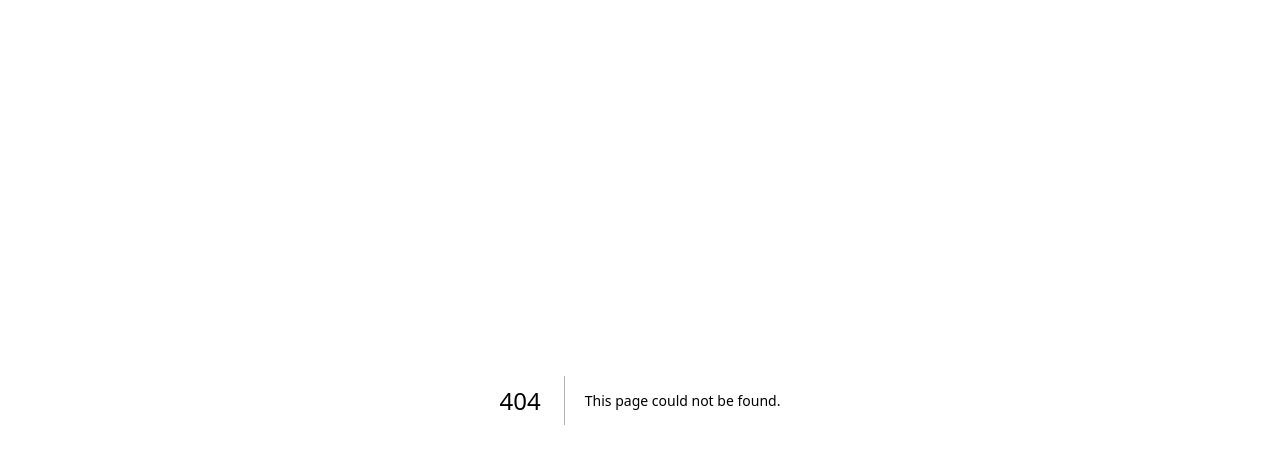
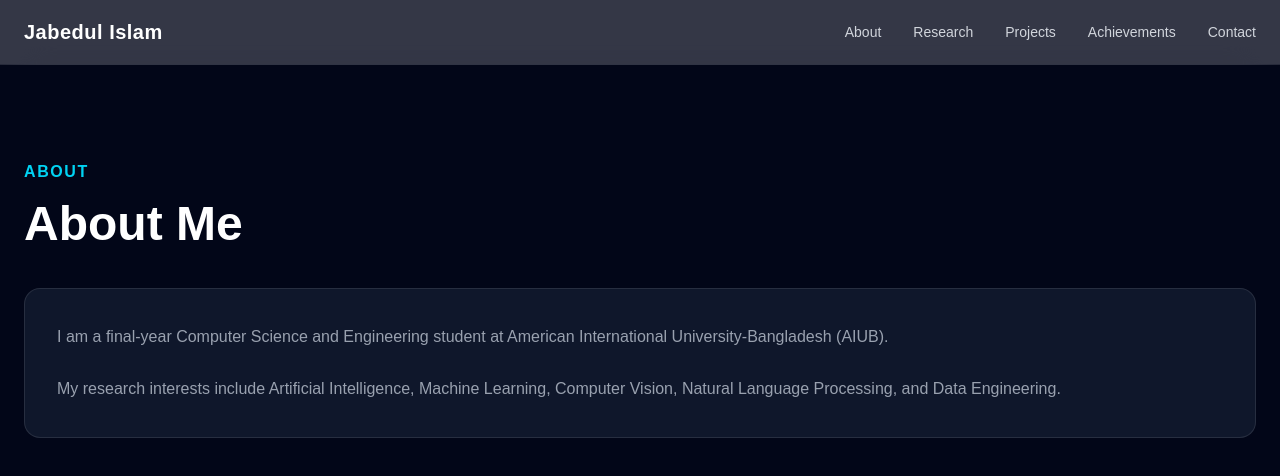
Before and after one commit to jabedulislam83/portfolio, a Next.js app: page /about in a window 1280 px wide. Before the commit this address had no page. Shown: the top 476 px of the page. Built offline with nearby package versions, Linux system fonts and the light colour scheme.

Commit message:
Complete multi-page architecture and About page

```diff
--- /dev/null
+++ b/app/about/page.tsx
@@ -0,0 +1,13 @@
+import Navbar from "@/components/layout/Navbar";
+import About from "@/components/about/About";
+
+export default function AboutPage() {
+  return (
+    <>
+      <Navbar />
+      <main className="pt-16">
+        <About />
+      </main>
+    </>
+  );
+}
--- /dev/null
+++ b/app/achivements/page.tsx
@@ -0,0 +1,19 @@
+import Navbar from "@/components/layout/Navbar";
+
+export default function AchievementsPage() {
+  return (
+    <>
+      <Navbar />
+
+      <main className="mx-auto max-w-7xl px-6 pt-28 pb-20">
+        <h1 className="text-5xl font-bold text-white">
+          Achievements
+        </h1>
+
+        <p className="mt-6 text-gray-400">
+          Achievements page is under development.
+        </p>
+      </main>
+    </>
+  );
+}
--- /dev/null
+++ b/app/contact/page.tsx
@@ -0,0 +1,19 @@
+import Navbar from "@/components/layout/Navbar";
+
+export default function ContactPage() {
+  return (
+    <>
+      <Navbar />
+
+      <main className="mx-auto max-w-7xl px-6 pt-28 pb-20">
+        <h1 className="text-5xl font-bold text-white">
+          Contact
+        </h1>
+
+        <p className="mt-6 text-gray-400">
+          Contact page is under development.
+        </p>
+      </main>
+    </>
+  );
+}
--- a/app/page.tsx
+++ b/app/page.tsx
@@ -1,5 +1,5 @@
+import Hero from "@/components/home/Hero";
 import Navbar from "@/components/layout/Navbar";
-import Hero from "@/components/home/Hero";
 
 export default function Home() {
   return (
--- /dev/null
+++ b/app/projects/page.tsx
@@ -0,0 +1,19 @@
+import Navbar from "@/components/layout/Navbar";
+
+export default function ProjectsPage() {
+  return (
+    <>
+      <Navbar />
+
+      <main className="mx-auto max-w-7xl px-6 pt-28 pb-20">
+        <h1 className="text-5xl font-bold text-white">
+          Projects
+        </h1>
+
+        <p className="mt-6 text-gray-400">
+          Projects page is under development.
+        </p>
+      </main>
+    </>
+  );
+}
--- /dev/null
+++ b/app/research/page.tsx
@@ -0,0 +1,19 @@
+import Navbar from "@/components/layout/Navbar";
+
+export default function ResearchPage() {
+  return (
+    <>
+      <Navbar />
+
+      <main className="mx-auto max-w-7xl px-6 pt-28 pb-20">
+        <h1 className="text-5xl font-bold text-white">
+          Research
+        </h1>
+
+        <p className="mt-6 text-gray-400">
+          Research page is under development.
+        </p>
+      </main>
+    </>
+  );
+}
--- a/components/about/About.tsx
+++ b/components/about/About.tsx
@@ -1,96 +1,30 @@
 export default function About() {
   return (
-    <section
-      id="about"
-      className="bg-slate-950 py-24"
-    >
+    <section className="bg-slate-950 min-h-screen py-24">
       <div className="mx-auto max-w-7xl px-6">
 
         <p className="text-cyan-400 font-semibold uppercase tracking-widest">
           About
         </p>
 
-        <h2 className="mt-3 text-4xl font-bold text-white">
+        <h1 className="mt-4 text-5xl font-bold text-white">
           About Me
-        </h2>
+        </h1>
 
-        <div className="mt-14 grid gap-8 lg:grid-cols-2">
+        <div className="mt-10 rounded-2xl border border-white/10 bg-slate-900 p-8">
 
-          {/* Left */}
+          <p className="leading-8 text-gray-400">
+            I am a final-year Computer Science and Engineering student at
+            American International University-Bangladesh (AIUB).
+          </p>
 
-          <div className="rounded-3xl border border-white/10 bg-white/5 p-8">
+          <p className="mt-5 leading-8 text-gray-400">
+            My research interests include Artificial Intelligence,
+            Machine Learning, Computer Vision,
+            Natural Language Processing,
+            and Data Engineering.
+          </p>
 
-            <h3 className="text-2xl font-semibold text-white">
-              Who I Am
-            </h3>
-
-            <p className="mt-6 leading-8 text-gray-400">
-              I am a final-year Computer Science and Engineering student at
-              American International University-Bangladesh (AIUB). My interests
-              include Artificial Intelligence, Machine Learning, Computer
-              Vision, Natural Language Processing, and Data Engineering.
-            </p>
-
-            <p className="mt-5 leading-8 text-gray-400">
-              I enjoy conducting research, solving real-world problems, and
-              building software that creates meaningful impact.
-            </p>
-
-          </div>
-
-          {/* Right */}
-
-          /*<div className="space-y-6">
-
-            <div className="rounded-3xl border border-white/10 bg-white/5 p-7">
-
-              <h3 className="text-xl font-semibold text-white">
-                Education
-              </h3>
-
-              <p className="mt-5 text-gray-300">
-                B.Sc. in Computer Science & Engineering
-              </p>
-
-              <p className="text-gray-500">
-                American International University-Bangladesh (AIUB)
-              </p>
-
-              <p className="mt-2 text-cyan-400">
-                CGPA: 3.64
-              </p>
-
-            </div>
-
-            <div className="rounded-3xl border border-white/10 bg-white/5 p-7">
-
-              <h3 className="text-xl font-semibold text-white">
-                Research Interests
-              </h3>
-
-              <div className="mt-5 flex flex-wrap gap-3">
-
-                {[
-                  "Machine Learning",
-                  "Computer Vision",
-                  "Natural Language Processing",
-                  "Data Engineering",
-                  "Deep Learning",
-                ].map((skill) => (
-                  <span
-                    key={skill}
-                    className="rounded-full border border-cyan-500/30 bg-cyan-500/10 px-4 py-2 text-sm text-cyan-300"
-                  >
-                    {skill}
-                  </span>
-                ))}
-
-              </div>
-
-            </div>
-
-          </div>
-       */
         </div>
 
       </div>
--- a/components/layout/Navbar.tsx
+++ b/components/layout/Navbar.tsx
@@ -1,37 +1,36 @@
+import Link from "next/link";
 import { siteConfig } from "@/data/site";
+
+const navItems = [
+  { label: "About", href: "/about" },
+  { label: "Research", href: "/research" },
+  { label: "Projects", href: "/projects" },
+  { label: "Achievements", href: "/achievements" },
+  { label: "Contact", href: "/contact" },
+];
 
 export default function Navbar() {
   return (
     <header className="fixed top-0 z-50 w-full border-b border-white/10 bg-slate-950/80 backdrop-blur-xl">
       <div className="mx-auto flex h-16 max-w-7xl items-center justify-between px-6">
-
-        <a
+        <Link
           href="/"
-          className="text-xl font-bold tracking-wide text-white"
+          className="text-xl font-bold tracking-wide text-white transition hover:text-cyan-400"
         >
           {siteConfig.name}
-        </a>
+        </Link>
 
-        <nav className="hidden gap-8 text-sm font-medium text-gray-300 md:flex">
-
-          <a href="#about" className="transition hover:text-cyan-400">
-            About
-          </a>
-
-          <a href="#research" className="transition hover:text-cyan-400">
-            Research
-          </a>
-
-          <a href="#projects" className="transition hover:text-cyan-400">
-            Projects
-          </a>
-
-          <a href="#contact" className="transition hover:text-cyan-400">
-            Contact
-          </a>
-
+        <nav className="hidden items-center gap-8 md:flex">
+          {navItems.map((item) => (
+            <Link
+              key={item.label}
+              href={item.href}
+              className="text-sm font-medium text-gray-300 transition hover:text-cyan-400"
+            >
+              {item.label}
+            </Link>
+          ))}
         </nav>
-
       </div>
     </header>
   );
```
